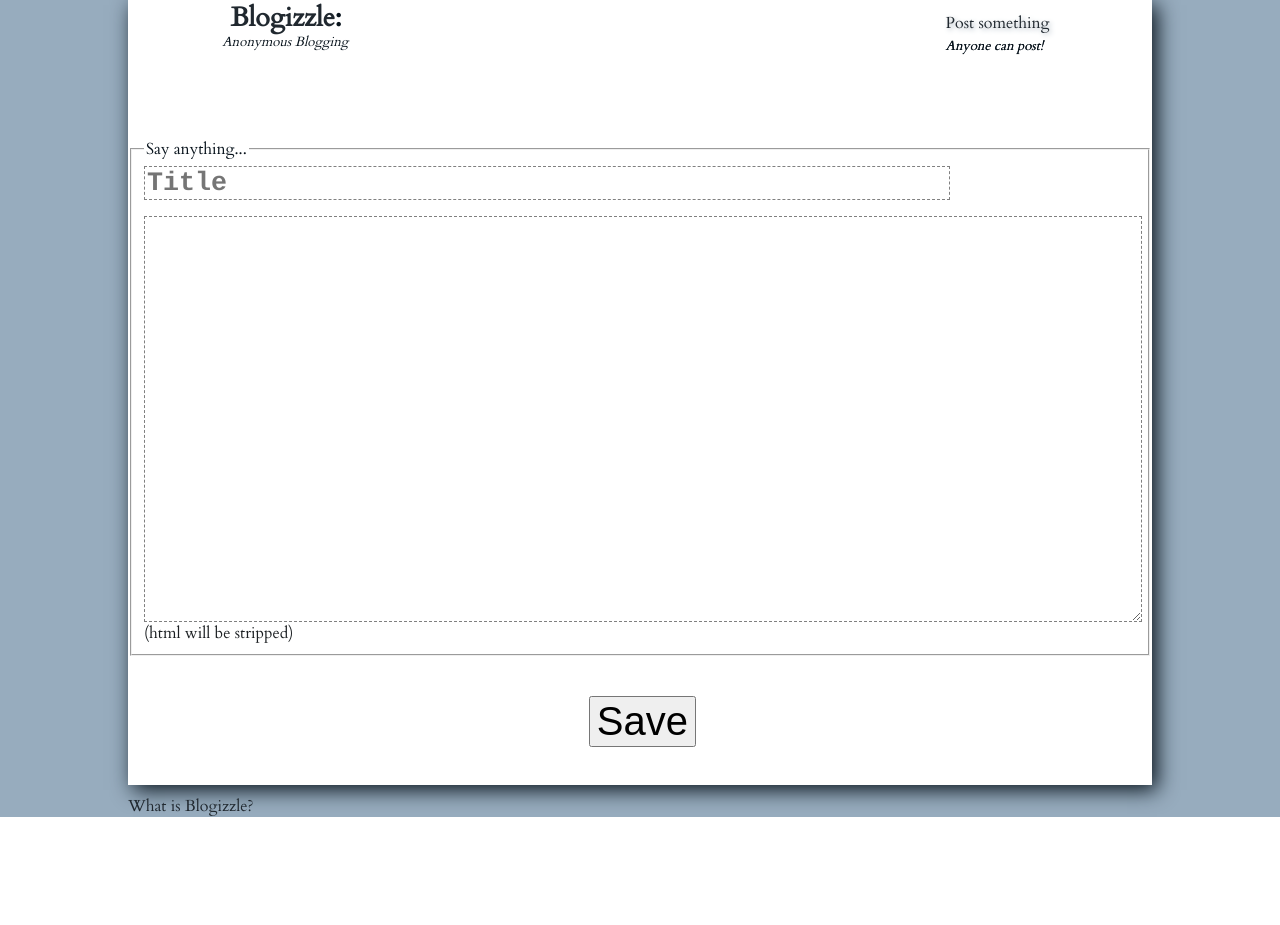
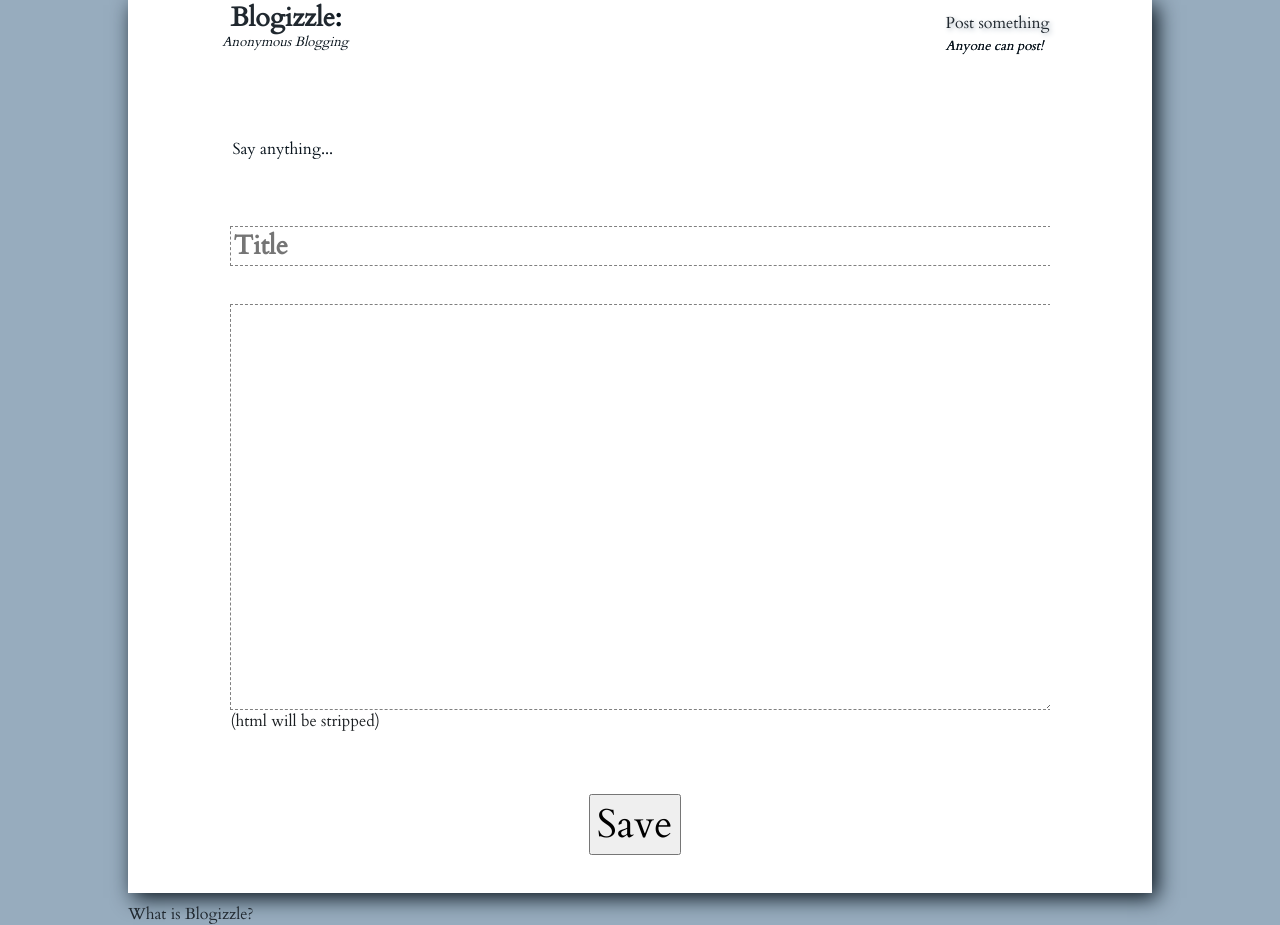
Before and after one commit to elephant/Blogizzle, a Flask app: page /post in a window 1280 px wide. Before the commit the page ends 817 px from the top, so only its background shows below. Run offline with Flask 2, Linux system fonts and the light colour scheme; data that the repository does not hold is empty.

Commit message:
the post form is now fluid

```diff
--- a/static/styles.css
+++ b/static/styles.css
@@ -192,6 +192,17 @@
 
 
 /* Forms */
+fieldset {
+    border: 0 none;
+    position: relative;
+    left: 10%;
+    margin: 0;
+    padding: 0;
+    overflow: hidden;
+    white-space: pre-wrap;
+    width: 80%;
+}
+
 legend {
     color: #08131C;
 }
@@ -199,6 +210,10 @@
 label {
     white-space: nowrap;
     width: 26em;
+}
+
+button, legend, label, input, textarea {
+    font-family: 'Cardo',courier,monospace,serif;
 }
 
 button {
@@ -219,16 +234,19 @@
     color: #1A1E21;
     background: white;
     border: thin dashed gray;
-    font-family: courier,monospace;
     font-size: 12pt;
+    width: 100%;
+}
+
+textarea {
+    white-space: pre-wrap;
 }
 
 input[name="title"] {
-    font-size: 16pt;
-    width: 30em;
     color: #08131C;
     font-size: 20pt;
     font-weight: bold;
+    overflow: hidden;
 }
 
 input[type="datetime-local"] {
@@ -240,6 +258,7 @@
     width: 20em;
 }
 
+/* article formatting */
 
 pre {
     white-space: pre-wrap;
```
